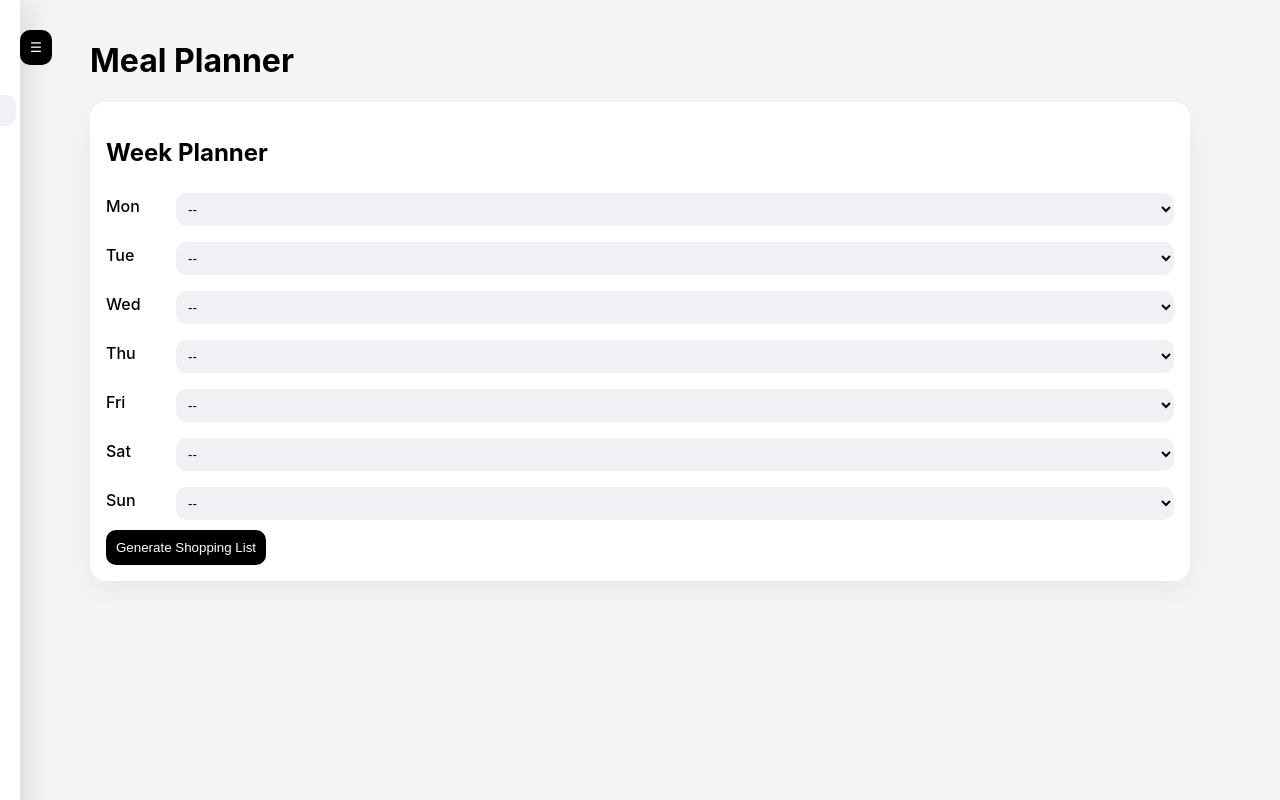
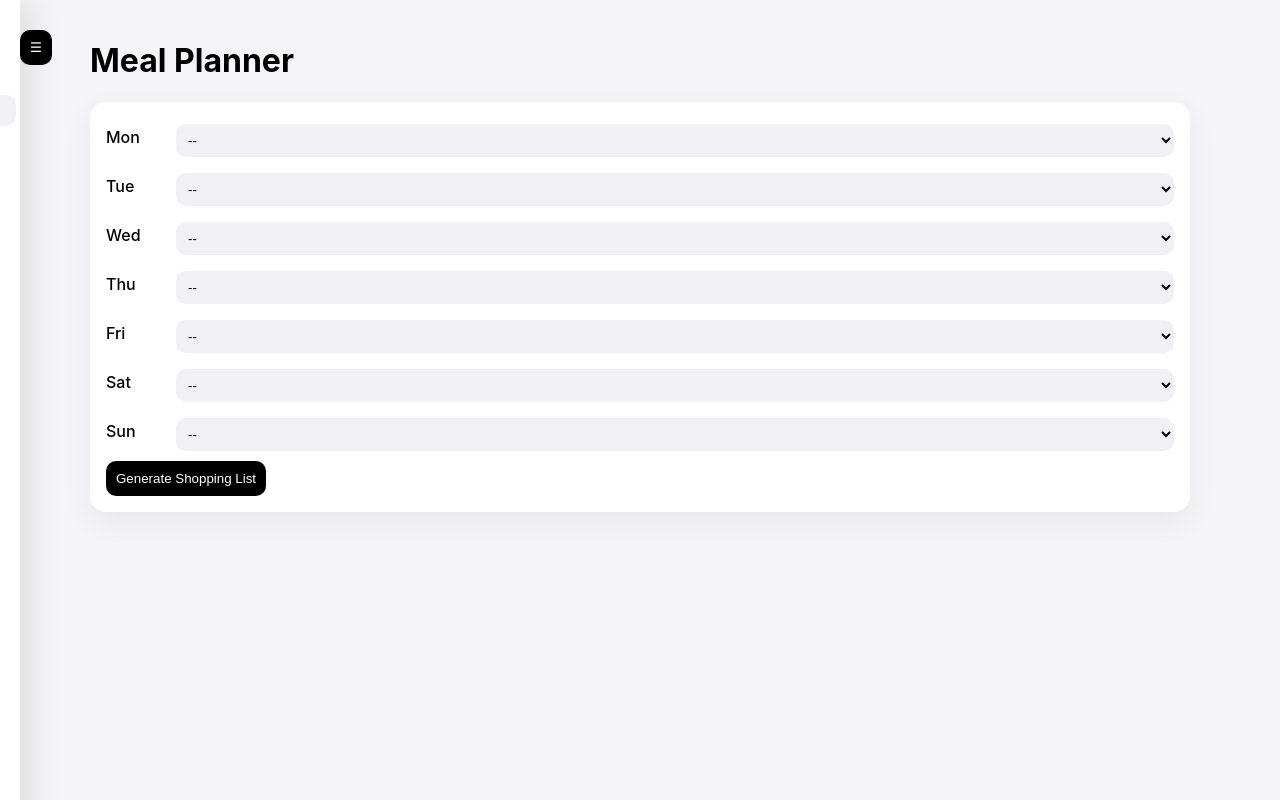
Before and after one commit to alec-messer/meal-planner, a Flask app: page / in a window 1280 px wide. Run offline with Flask 3, Linux system fonts and the light colour scheme; data that the repository does not hold is empty; some libraries are stand-ins or nearby versions.

Commit message:
Update index.html

```diff
--- a/templates/index.html
+++ b/templates/index.html
@@ -43,7 +43,6 @@
 
     <!-- PLANNER -->
     <div class="card">
-        <h2>Week Planner</h2>
 
         <div class="week-vertical">
             {% for day in ['Mon','Tue','Wed','Thu','Fri','Sat','Sun'] %}
```
